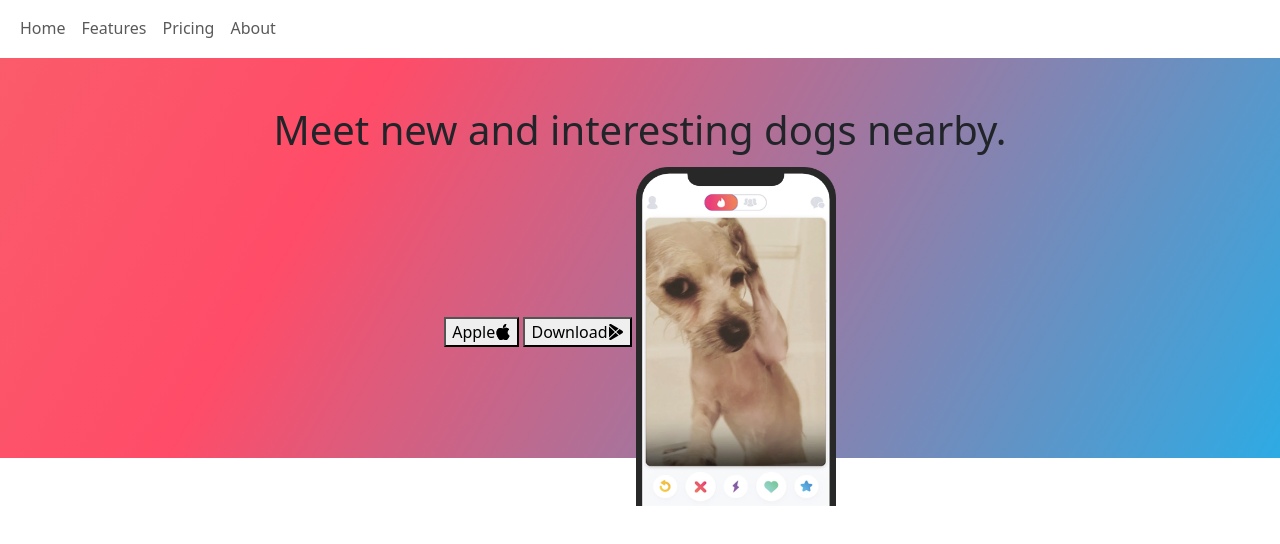
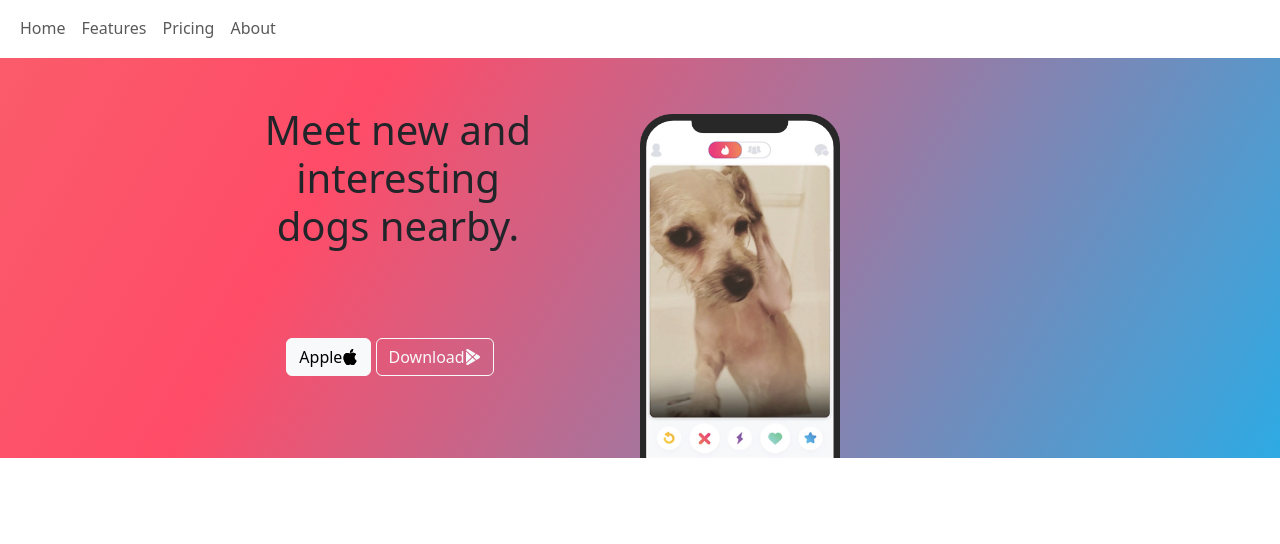
Before and after one commit to MilosCodes/WebDevProjects, a plain HTML site: page 11.3 TinDog Project/index.html in a window 1280 px wide. Drawn offline with nearby package versions, Linux system fonts and the light colour scheme.

Commit message:
finished header
after realization that i have to use two divs to seperate two main elements in header i have finished header

```diff
--- a/11.3 TinDog Project/css/style.css
+++ b/11.3 TinDog Project/css/style.css
@@ -28,8 +28,22 @@
 }
 
 .iphone-style {
-  padding-top: 5px;
-  padding-bottom: 0px;
+  margin-right: -200px;
+  margin-top: -262px;
   height: 344px;
   width: 200px;
 }
+
+.display1 {
+  width: 500px;
+  padding-left: 200px;
+
+}
+
+.downloadBtn {
+  margin-top: 80px;
+}
+.appleBtn {
+  margin-left: -500px;
+  margin-top: 80px;
+}
--- a/11.3 TinDog Project/index.html
+++ b/11.3 TinDog Project/index.html
@@ -56,21 +56,22 @@
           margin-top: 58px;
         "
       >
-      <h1>Meet new and interesting dogs nearby.</h1>
-      <button class="btn-light">Apple<svg xmlns="http://www.w3.org/2000/svg" width="16" height="16" fill="currentColor"
+      <h1 class="display1">Meet new and interesting dogs nearby.</h1>
+      <button class="appleBtn btn btn-light">Apple<svg xmlns="http://www.w3.org/2000/svg" width="16" height="16" fill="currentColor"
         class="bi bi-apple mb-1" viewBox="0 0 16 16">
 <path
           d="M11.182.008C11.148-.03 9.923.023 8.857 1.18c-1.066 1.156-.902 2.482-.878 2.516.024.034 1.52.087 2.475-1.258.955-1.345.762-2.391.728-2.43Zm3.314 11.733c-.048-.096-2.325-1.234-2.113-3.422.212-2.189 1.675-2.789 1.698-2.854.023-.065-.597-.79-1.254-1.157a3.692 3.692 0 0 0-1.563-.434c-.108-.003-.483-.095-1.254.116-.508.139-1.653.589-1.968.607-.316.018-1.256-.522-2.267-.665-.647-.125-1.333.131-1.824.328-.49.196-1.422.754-2.074 2.237-.652 1.482-.311 3.83-.067 4.56.244.729.625 1.924 1.273 2.796.576.984 1.34 1.667 1.659 1.899.319.232 1.219.386 1.843.067.502-.308 1.408-.485 1.766-.472.357.013 1.061.154 1.782.539.571.197 1.111.115 1.652-.105.541-.221 1.324-1.059 2.238-2.758.347-.79.505-1.217.473-1.282Z" />
 <path
           d="M11.182.008C11.148-.03 9.923.023 8.857 1.18c-1.066 1.156-.902 2.482-.878 2.516.024.034 1.52.087 2.475-1.258.955-1.345.762-2.391.728-2.43Zm3.314 11.733c-.048-.096-2.325-1.234-2.113-3.422.212-2.189 1.675-2.789 1.698-2.854.023-.065-.597-.79-1.254-1.157a3.692 3.692 0 0 0-1.563-.434c-.108-.003-.483-.095-1.254.116-.508.139-1.653.589-1.968.607-.316.018-1.256-.522-2.267-.665-.647-.125-1.333.131-1.824.328-.49.196-1.422.754-2.074 2.237-.652 1.482-.311 3.83-.067 4.56.244.729.625 1.924 1.273 2.796.576.984 1.34 1.667 1.659 1.899.319.232 1.219.386 1.843.067.502-.308 1.408-.485 1.766-.472.357.013 1.061.154 1.782.539.571.197 1.111.115 1.652-.105.541-.221 1.324-1.059 2.238-2.758.347-.79.505-1.217.473-1.282Z" />
 </svg></button>
-      <button class="btn-outline-light">Download<svg xmlns="http://www.w3.org/2000/svg" width="16" height="16" fill="currentColor"
+      <button type="button" class="downloadBtn btn btn-outline-light">Download<svg xmlns="http://www.w3.org/2000/svg" width="16" height="16" fill="currentColor"
         class="bi bi-google-play mb-1" viewBox="0 0 16 16">
 <path
           d="M14.222 9.374c1.037-.61 1.037-2.137 0-2.748L11.528 5.04 8.32 8l3.207 2.96 2.694-1.586Zm-3.595 2.116L7.583 8.68 1.03 14.73c.201 1.029 1.36 1.61 2.303 1.055l7.294-4.295ZM1 13.396V2.603L6.846 8 1 13.396ZM1.03 1.27l6.553 6.05 3.044-2.81L3.333.215C2.39-.341 1.231.24 1.03 1.27Z" />
 </svg></button>
-      <img class="iphone-style" src="./images/iphone.png" alt="">
-
+<div>
+<img class="iphone-style" src="./images/iphone.png" alt="">
+</div>
       <!-- Background image -->
     </header>
   </section>
--- /dev/null
+++ b/JavaScriptum/javaScriptorum.js
@@ -0,0 +1 @@
+alert('hello')
```
Also changed, not shown: JavaScriptum/index.html (added, +12 -0 lines).
